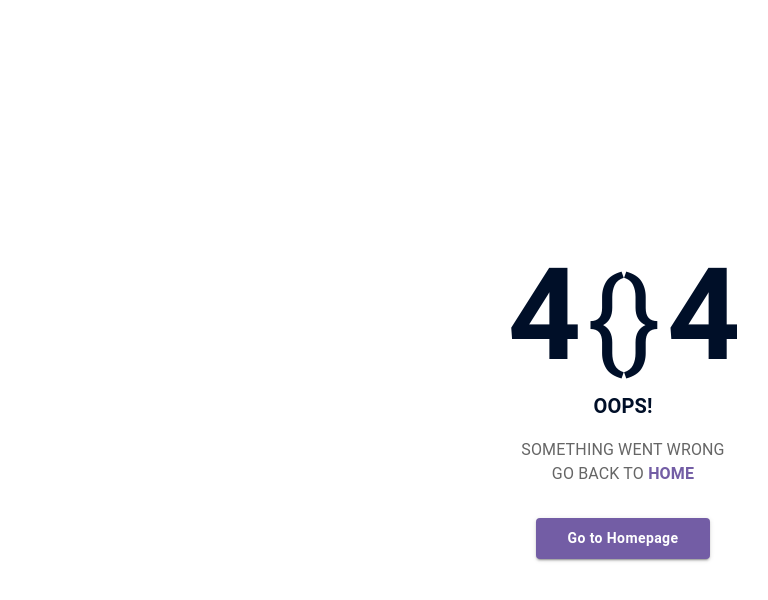
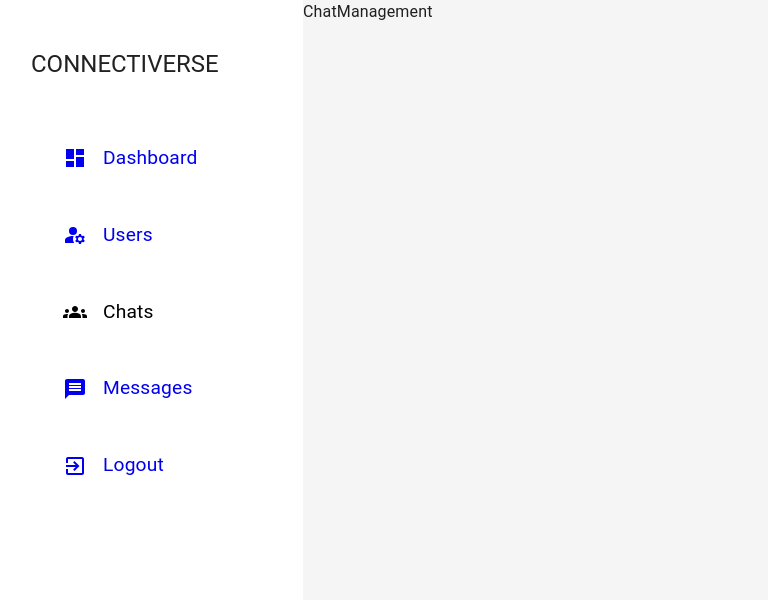
Before and after one commit to Suhani0920/Connectiverse_Frontend, a React (Vite) app: page /admin/chat-management in a window 1280 px wide. Shown: the top 600 px of the page, without its empty margins (17-785 px from the left). Built offline with nearby package versions, Linux system fonts and the light colour scheme.

Commit message:
feat(Admin): add user, chat, and message management pages; enhance admin dashboard with search functionality and widgets

```diff
--- a/src/App.jsx
+++ b/src/App.jsx
@@ -9,6 +9,9 @@ const Group = lazy(() => import('./pages/Group'));
 const NotFound= lazy(()=>import('./pages/NotFound'))
 const AdminLogin = lazy(() => import('./pages/admin/AdminLogin'));
 const Dashboard = lazy(() => import('./pages/admin/Dashboard'));
+const UserManagement = lazy(() => import('./pages/admin/UserManagement'));
+const ChatManagement = lazy(() => import('./pages/admin/ChatManagement'));
+const MessageManagement = lazy(() => import('./pages/admin/MessageManagement'));
 let user=true;
 const App = () => {
   return (
@@ -32,6 +35,9 @@ const App = () => {
             />
           <Route path="/admin/login" element={<AdminLogin />} />
           <Route path="/admin/dashboard" element={<Dashboard/>} />
+          <Route path="/admin/user-management" element={<UserManagement />} />
+          <Route path="/admin/chat-management" element={<ChatManagement />} />
+          <Route path="/admin/message-management" element={<MessageManagement />} />
 
           <Route path="*" element={<NotFound/>} />
         </Routes>
--- a/src/components/layout/AdminLayout.jsx
+++ b/src/components/layout/AdminLayout.jsx
@@ -1,47 +1,101 @@
 import React ,{useState} from 'react'
-import { Grid ,Box, IconButton , Drawer, Stack, Typography } from '@mui/material';
-import {Menu as MenuIcon , Close as CloseIcon} from '@mui/icons-material'
-import { useLocation } from 'react-router-dom';
+import { Grid ,Box, IconButton , Drawer, Stack, Typography, styled } from '@mui/material';
+import {Menu as MenuIcon , Close as CloseIcon, ExitToApp} from '@mui/icons-material'
+import { useLocation , Link as LinkComponent , Navigate } from 'react-router-dom';
 
-import {Link} from "../styles/StyledComponents";
-import {Dashboard } from '@mui/icons-material';
+
+import {Dashboard , ManageAccounts,Groups , Message} from '@mui/icons-material';
+
+const Link = styled(LinkComponent)`
+text-decoration:none;
+border-radius:2rem;
+padding:1rem 2rem;
+color: balck;
+&:hover{
+ color:rgba(0,0,00.54);
+}
+`
 
 
 
  const adminTabs=[{
-
     title: "Dashboard",
     path: "/admin/dashboard",
     icon:<Dashboard />,
+},
+{
+    title: "Users",
+    path: "/admin/user-management",
+    icon:<ManageAccounts />,
+},
+{
+    title: "Chats",
+    path: "/admin/chat-management",
+    icon:<Groups />,
+},
+{
+    title: "Messages",
+    path: "/admin/message-management",
+    icon:<Message />,
 },];
 const Sidebar=({w="100%"})=>{
 
     const location=useLocation();
+    const logoutHandler=()=>{
+        console.log("logout");
+    }
     return(
         <Stack width={w} direction={"column"} p={"3rem"} spacing={"3rem"}>
            <Typography variant='h5' textTransform={"uppercase"}>Connectiverse</Typography>
             <Stack  spacing={"1rem"}>
                {
                 adminTabs.map((tab)=>{
-                 return(<Link key={tab.path} to={tab.path} >
+                 return(
+                 <Link key={tab.path} to={tab.path}
+                 sx={
+                    location.pathname===tab.path &&{
+
+                      color:"black",
+                      ":hover":{color:"gray",bgcolor:"transparent"},
+                    }
+                 }
+                 >
                   <Stack direction={"row"} alignItems={"center"} spacing={"1rem"} >
                    {tab.icon}
-                   <Typography>{tab.title}</Typography>
+                   <Typography fontSize={"1.2rem"}>{tab.title}</Typography>
                   </Stack>
 
                   </Link>)
                 })
                }
+
+
+
+               <Link
+               onClick={logoutHandler}
+               >
+                  <Stack direction={"row"} alignItems={"center"} spacing={"1rem"} >
+                  <ExitToApp/>
+                   <Typography fontSize={"1.2rem"}>Logout</Typography>
+                  </Stack>
+
+                  </Link>
         </Stack>
         </Stack>
 
     );
 
 };
+
+const isAdmin=true; // This should be replaced with actual admin check logic
 const AdminLayout = ({children}) => {
     const [isMobile,setIsMobile]=useState(false);
     const handleMobile=()=>setIsMobile(!isMobile);
     const handleClose=()=>setIsMobile(false);
+
+    if(!isAdmin){
+        return <Navigate to="/admin/login"/>;
+    }
 
     return (
    <Grid container minHeight={"100vh"} >
--- a/src/components/styles/StyledComponents.jsx
+++ b/src/components/styles/StyledComponents.jsx
@@ -36,3 +36,28 @@ padding: 0 3rem;
 border-radius:1.5rem;
 background-color:#f0f0f0;
 `;
+
+export const SearchField=styled('input')`
+width:20vmax;
+
+border:none;
+outline:none;
+padding: 1rem 2rem;
+border-radius:1.5rem;
+background-color:#f1f1f1;
+font-size:1.1rem;
+`;
+
+export const CurveButton=styled('button')`
+border-radius:1.5rem;
+padding:1rem 2rem;
+border:none;
+outline:none;
+cursor:pointer;
+background-color:black;
+color:white;
+font-size:1.1rem;
+&:hover{
+    background-color:rgba(0,0,0,0.8);
+    }
+`;
--- a/src/pages/admin/AdminLogin.jsx
+++ b/src/pages/admin/AdminLogin.jsx
@@ -7,7 +7,7 @@ import { useFileHandler, useInputValidation,useStrongPassword } from "6pp";
 import { usernameValidator} from "../../utils/validators"
 
 
-const isAdmin=false;
+const isAdmin=true;
 const AdminLogin = () => {
    const secretKey= useInputValidation("");
    const submitHandler = (e) => {
--- /dev/null
+++ b/src/pages/admin/ChatManagement.jsx
@@ -0,0 +1,13 @@
+import React from 'react'
+import AdminLayout from '../../components/layout/AdminLayout'
+
+const ChatManagement = () => {
+  return (
+    <AdminLayout>
+        <div>ChatManagement</div>
+    </AdminLayout>
+
+  )
+}
+
+export default ChatManagement
--- a/src/pages/admin/Dashboard.jsx
+++ b/src/pages/admin/Dashboard.jsx
@@ -1,9 +1,73 @@
 import React from 'react'
 import AdminLayout from '../../components/layout/AdminLayout'
+import { Box, Container, Paper, Stack ,Typography} from '@mui/material'
+import { AdminPanelSettings, Notifications } from '@mui/icons-material'
+import moment from 'moment'
+import { CurveButton, SearchField } from '../../components/styles/StyledComponents'
 
 const Dashboard = () => {
+ const Appbar=<Paper
+ elevation={3}
+ sx={{
+  padding: "2rem",
+  margin: '2rem 0',
+  borderRadius: "1rem",
+}}
+ >
+  <Stack direction={"row"} alignItems={"center"} spacing={"1rem"}>
+    <AdminPanelSettings  sx={{fontSize:'2.5rem'}}/>
+
+   <SearchField placeholder="Search....."/>
+
+  <CurveButton>Search</CurveButton>
+   <Box flexGrow={1} />
+   <Typography
+   display={{
+    xs:"none",
+    lg:"block",
+   }}
+   color={"rgba(0,0,0,0.7)"}
+   textAlign={"center"}
+   >
+    {
+      moment().format('MMMM Do YYYY')
+    }
+   </Typography>
+
+   <Notifications/>
+  </Stack>
+ </Paper>
+
+ const Widgets=<></>
   return (
-    <AdminLayout></AdminLayout>
+    <AdminLayout>
+      <Container component={"main"}>
+       {Appbar}
+
+       <Stack
+        direction={"row"}
+        spacing={"2rem"}
+        flexWrap={"wrap"}
+       >
+       <Paper
+       elevation={3}
+       sx={{
+        padding:"2rem 3.5rem",
+        borderRadius:"1rem",
+        width:"100%",
+        maxWidth:"45rem"
+       }}
+       >
+        <Typography >Last Messages</Typography>
+        {"Chat"}
+
+       </Paper>
+       </Stack>
+       {
+        Widgets
+       }
+      </Container>
+    </AdminLayout>
   )
 }
 
--- /dev/null
+++ b/src/pages/admin/MessageManagement.jsx
@@ -0,0 +1,13 @@
+import React from 'react'
+import AdminLayout from '../../components/layout/AdminLayout'
+
+const MessageManagement = () => {
+  return (
+    <AdminLayout>
+        <div>MessageManagement</div>
+    </AdminLayout>
+
+  )
+}
+
+export default MessageManagement
--- /dev/null
+++ b/src/pages/admin/UserManagement.jsx
@@ -0,0 +1,12 @@
+import React from 'react'
+import AdminLayout from '../../components/layout/AdminLayout'
+
+const UserManagement = () => {
+  return (
+    <AdminLayout>
+      <div>UserManagement</div>
+    </AdminLayout>
+  )
+}
+
+export default UserManagement
```
